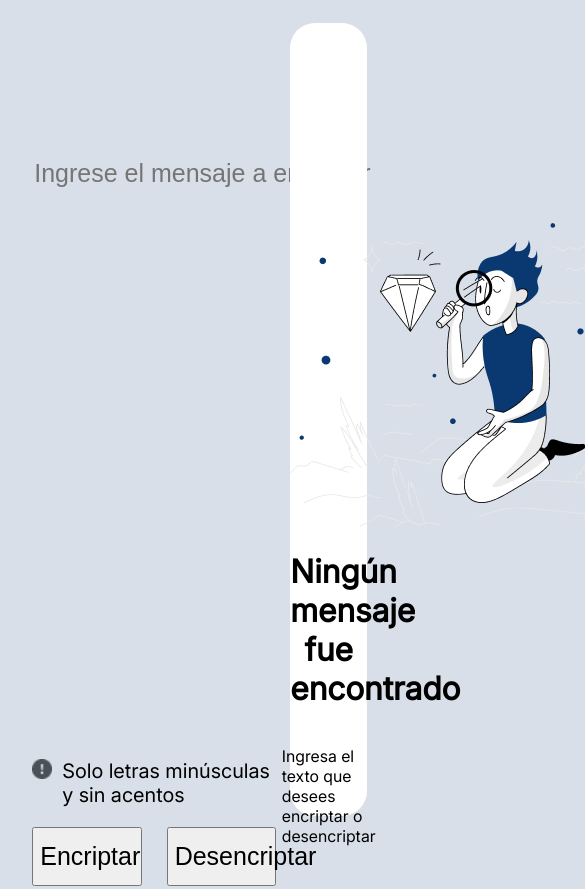
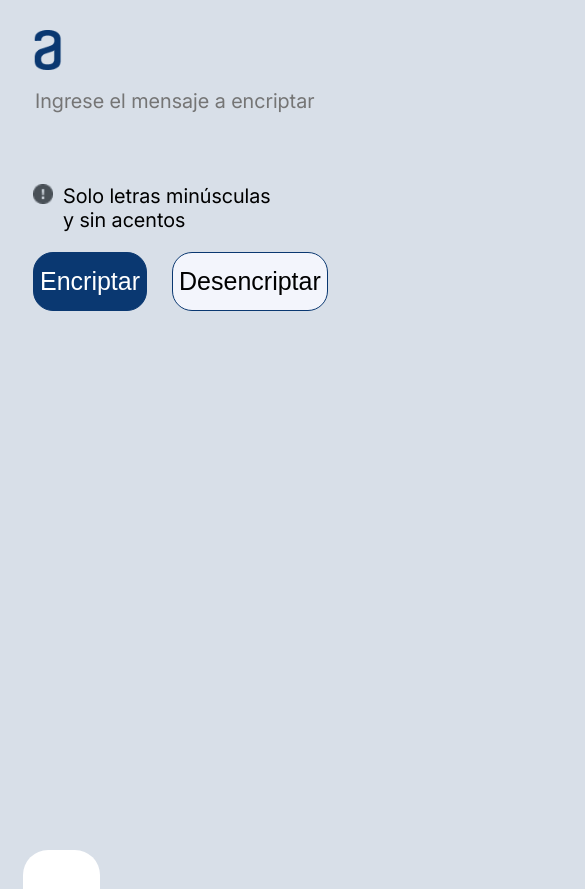
Before and after one commit to JuanCarlosAlmarioBabilonia/filtroNode.js, a website: page src/index.html in a window 390 px wide. Shown: the top 889 px of the page, 585 px wide, since content can reach past the window. Drawn offline with Linux system fonts and the light colour scheme.

Commit message:
feat: :lipstick: intento de diseño responsive en celular

```diff
--- a/src/css/style.css
+++ b/src/css/style.css
@@ -10,6 +10,7 @@ body{
 .textoResultante{
     display: flex;
     justify-content: center;
+    font-size: 15px;
 }
 
 .a {
@@ -31,6 +32,7 @@ body{
     border:none;
     width:1186px;
     font-size: 25px;
+    font-family: "fuente";
 }
 
 .input2{
@@ -95,45 +97,68 @@ body{
 .desencriptarButton {
     width:45%;
     font-size: 25px;
+    border: 1px solid var(--bg-button-prymary);
+    border-radius: 20px;
     height:7vh
 }
 
-/* @media screen and (max-width: 600px) {
-    .title-container h2 {
-        font-size: 18px;
+.encriptarButton{
+    background-color: var(--bg-button-prymary);
+    color: var(--bg-quarter)
+}
+
+.desencriptarButton{
+    background-color: var(--bg-tertiary);
+}
+
+.encriptarButton:hover,
+.desencriptarButton:hover {
+    background-color:var(--color-tertiary);
+    color: var(--bg-quarter)
+}
+
+@media screen and (max-width: 600px) {
+    body{
+        display: flex;
+        flex-direction: column;
     }
 
-    .movie-poster img {
-        border-radius: 5px;
+    .a {
+        margin-left: -10px;
+        height:0
     }
 
-    .trailer-container {
-        padding: 8px;
-        height: 11px;
+    .a img{
+        margin-top: 22px;
+        width:100px;
+        height:40px
     }
 
-    .watch-trailer {
-        font-size: 9px;
+    .input{
+        margin-top: 80px;
+        margin-left: 25px;
+        font-size: 20px;
+        width:370px;
     }
 
-    .cast-member img {
-        width: 60px;
-        height: 60px;
+    .exclamationMessage{
+        margin-top: 50px;
+        margin-left: 25px;
+
+    }
+    .buttons{
+        margin-left: 25px;
     }
 
-    .text-cast h1{
-        font-family: "InterSemiBold";
+    .encriptarButton,
+    .desencriptarButton {
+        width:300px;
     }
+    .exclamationMessage{
+        width:100%
 
-    body{
-        height:150vh
     }
-
-    .text-cast{
-        width:70px;
-      }
-
-} */
+}
 
 /* @media screen and (min-width: 600px) and (max-width: 1024px) {
     .title-container h2 {
```
